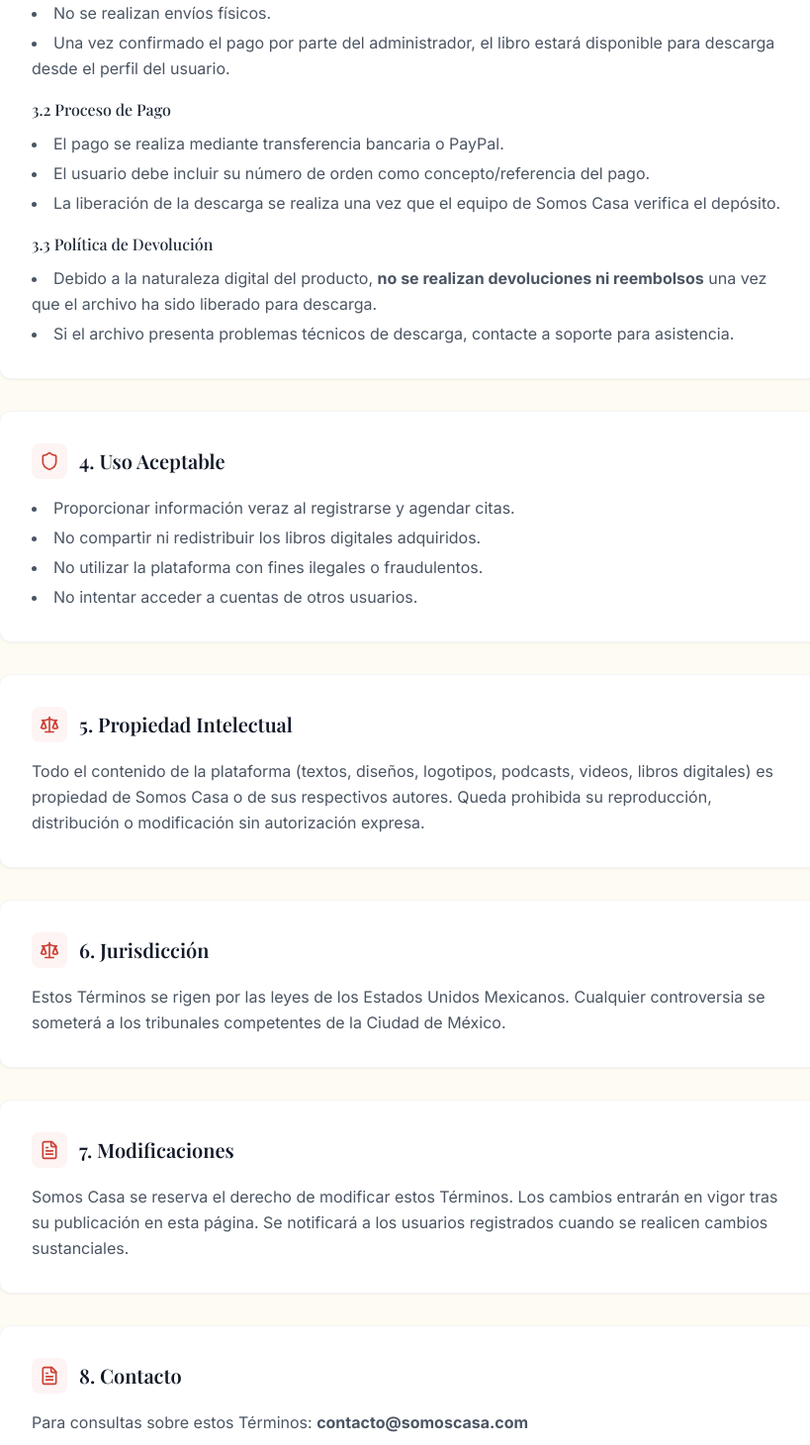
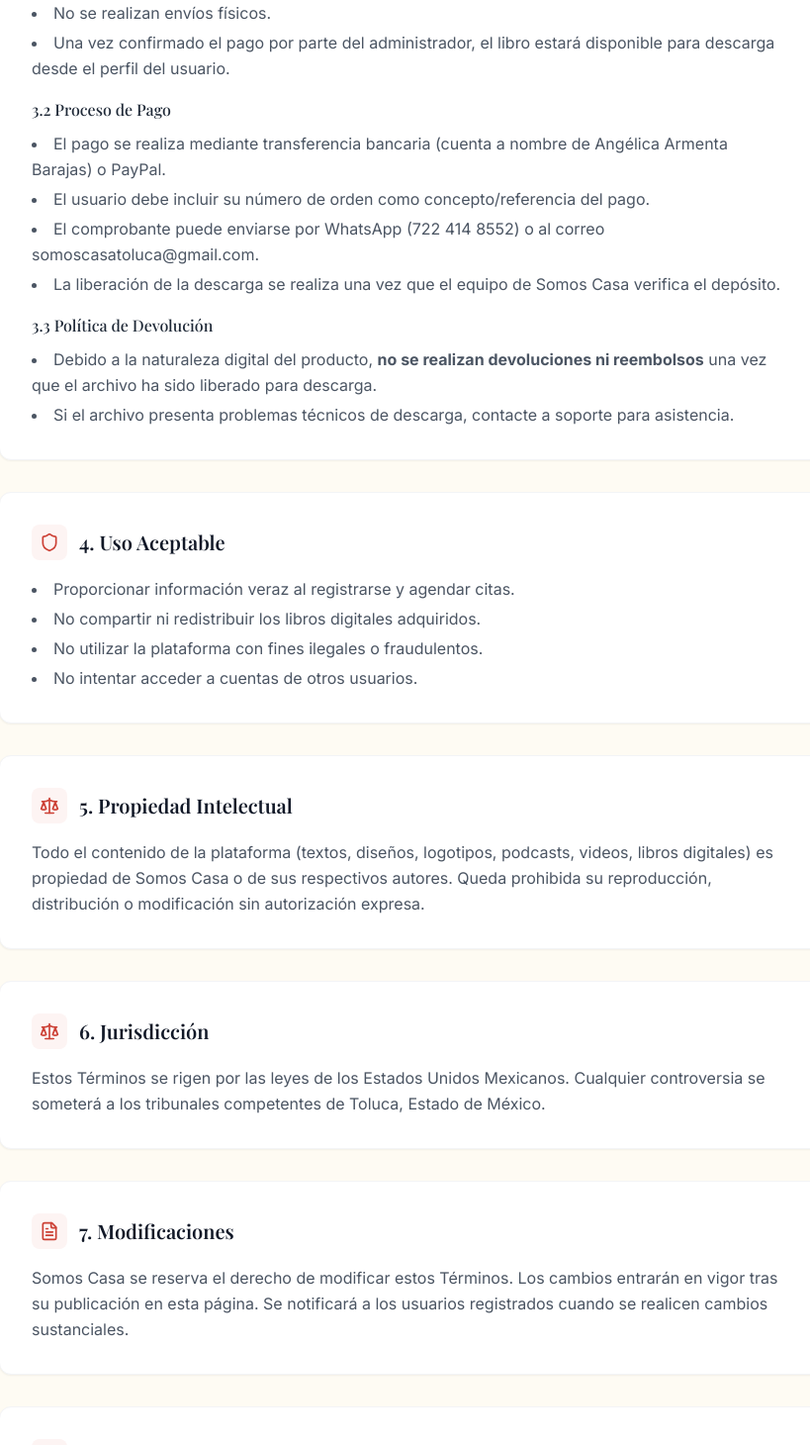
Before and after one commit to Abeldh/somos-casa, a React (Vite) app in the folder client/: page /terms in a window 1280 px wide. Shown: the part 1300-2760 px from the top of the page at 99% size, without its empty margins (225-1044 px from the left). Built offline with nearby package versions, Linux system fonts and the light colour scheme; no server answers.

Commit message:
feat: integrate real contact/payment data (email, bank account, WhatsApp) across checkout, legal docs, footer, CORS

```diff
--- a/client/src/components/booking/StepConfirmation.jsx
+++ b/client/src/components/booking/StepConfirmation.jsx
@@ -37,10 +37,13 @@
           <div className="bg-warm-50 rounded-xl p-5 text-left mb-6">
             <h4 className="font-semibold text-gray-900 text-sm mb-3">Datos de pago:</h4>
             <ul className="space-y-1.5 text-sm text-gray-700">
+              <li><strong>Transferencia:</strong> 4027 6600 1036 6823</li>
+              <li><strong>Beneficiario:</strong> Angélica Armenta Barajas</li>
               <li><strong>PayPal:</strong> <a href="https://paypal.me/AArmentaBarajas" target="_blank" rel="noopener noreferrer" className="text-blue-600 hover:underline">paypal.me/AArmentaBarajas</a></li>
               <li><strong>Monto:</strong> $500.00 MXN (paquete 4 sesiones)</li>
               <li><strong>Concepto:</strong> Asesoría mensual</li>
             </ul>
+            <p className="text-xs text-gray-500 mt-3">Envía tu comprobante por WhatsApp (722 414 8552) o a somoscasatoluca@gmail.com.</p>
           </div>
 
           <div className="text-left mb-6">
--- a/client/src/components/common/WhatsAppButton.jsx
+++ b/client/src/components/common/WhatsAppButton.jsx
@@ -1,13 +1,11 @@
 import { MessageCircle } from 'lucide-react';
 
-// Configura aquí el número de WhatsApp (formato internacional, solo dígitos).
-// Ejemplo México: 52 + 10 dígitos => '5215512345678'
-const WHATSAPP_NUMBER = '5210000000000';
+// Número de WhatsApp de Somos Casa (formato internacional, solo dígitos).
+const WHATSAPP_NUMBER = '527224148552';
 const DEFAULT_MESSAGE = 'Hola, me gustaría conocer más sobre las asesorías matrimoniales.';
 
 export default function WhatsAppButton() {
-  // Si no se ha configurado un número real, no renderizar el botón.
-  if (!WHATSAPP_NUMBER || WHATSAPP_NUMBER === '5210000000000') return null;
+  if (!WHATSAPP_NUMBER) return null;
 
   const href = `https://wa.me/${WHATSAPP_NUMBER}?text=${encodeURIComponent(DEFAULT_MESSAGE)}`;
 
--- a/client/src/components/layout/Footer.jsx
+++ b/client/src/components/layout/Footer.jsx
@@ -21,15 +21,15 @@
             <ul className="space-y-3 text-sm">
               <li className="flex items-center gap-2">
                 <Mail className="w-4 h-4 text-primary-400" />
-                <span>contacto@somoscasa.com</span>
+                <a href="mailto:somoscasatoluca@gmail.com" className="hover:text-primary-400 transition-colors break-all">somoscasatoluca@gmail.com</a>
               </li>
               <li className="flex items-center gap-2">
                 <Phone className="w-4 h-4 text-primary-400" />
-                <span>+52 (555) 123-4567</span>
+                <a href="https://wa.me/527224148552" target="_blank" rel="noopener noreferrer" className="hover:text-primary-400 transition-colors">+52 722 414 8552</a>
               </li>
               <li className="flex items-center gap-2">
                 <MapPin className="w-4 h-4 text-primary-400" />
-                <span>Ciudad de México, MX</span>
+                <span>Toluca, Estado de México, MX</span>
               </li>
             </ul>
           </div>
--- a/client/src/pages/CheckoutPage.jsx
+++ b/client/src/pages/CheckoutPage.jsx
@@ -59,11 +59,10 @@
           <div className="bg-white rounded-lg p-4 border border-gray-200">
             <p className="font-medium text-gray-800 text-sm mb-2">🏦 Transferencia bancaria</p>
             <ul className="space-y-1.5 text-sm text-gray-700">
-              <li><strong>Banco:</strong> [Tu banco aquí]</li>
-              <li><strong>CLABE:</strong> [Tu CLABE aquí]</li>
-              <li><strong>Beneficiario:</strong> Somos Casa</li>
+              <li><strong>Número de cuenta:</strong> 4027 6600 1036 6823</li>
+              <li><strong>Beneficiario:</strong> Angélica Armenta Barajas</li>
               <li><strong>Concepto:</strong> {orderNum}</li>
-              <li><strong>Monto:</strong> ${orderTotal > 0 ? orderTotal.toFixed(2) : '—'}</li>
+              <li><strong>Monto:</strong> ${orderTotal > 0 ? orderTotal.toFixed(2) : '—'} MXN</li>
             </ul>
           </div>
 
@@ -79,7 +78,7 @@
           </div>
         </div>
 
-        <p className="text-xs text-gray-500 mt-4">Envía tu comprobante por WhatsApp o email para agilizar la confirmación.</p>
+        <p className="text-xs text-gray-500 mt-4">Envía tu comprobante por WhatsApp (722 414 8552) o al correo somoscasatoluca@gmail.com para agilizar la confirmación.</p>
       </div>
 
       <div className="mb-8">
--- a/client/src/pages/LegalNoticePage.jsx
+++ b/client/src/pages/LegalNoticePage.jsx
@@ -13,7 +13,7 @@
           <Building2 className="w-5 h-5 text-primary-600 mt-1" />
           <div>
             <h3 className="font-semibold text-gray-900">Titular</h3>
-            <p className="text-gray-600 mt-1">Somos Casa Asesoría Matrimonial</p>
+            <p className="text-gray-600 mt-1">Somos Casa Asesoría Matrimonial — Angélica Armenta Barajas</p>
           </div>
         </div>
 
@@ -29,7 +29,7 @@
           <Building2 className="w-5 h-5 text-primary-600 mt-1" />
           <div>
             <h3 className="font-semibold text-gray-900">Domicilio</h3>
-            <p className="text-gray-600 mt-1">Ciudad de México, México</p>
+            <p className="text-gray-600 mt-1">Toluca, Estado de México, México</p>
           </div>
         </div>
 
@@ -37,7 +37,7 @@
           <Mail className="w-5 h-5 text-primary-600 mt-1" />
           <div>
             <h3 className="font-semibold text-gray-900">Contacto</h3>
-            <p className="text-gray-600 mt-1">contacto@somoscasa.com</p>
+            <p className="text-gray-600 mt-1">somoscasatoluca@gmail.com · WhatsApp +52 722 414 8552</p>
           </div>
         </div>
 
--- a/client/src/pages/PrivacyPolicyPage.jsx
+++ b/client/src/pages/PrivacyPolicyPage.jsx
@@ -29,9 +29,10 @@
             <strong>Somos Casa</strong> es el responsable del tratamiento de los datos personales que nos proporcionas a través de esta plataforma web.
           </p>
           <ul className="list-disc list-inside space-y-1 mt-3">
-            <li><strong>Razón social:</strong> Somos Casa Asesoría Matrimonial</li>
-            <li><strong>Correo de contacto:</strong> contacto@somoscasa.com</li>
-            <li><strong>Ubicación:</strong> Ciudad de México, México</li>
+            <li><strong>Razón social:</strong> Somos Casa Asesoría Matrimonial — Angélica Armenta Barajas</li>
+            <li><strong>Correo de contacto:</strong> somoscasatoluca@gmail.com</li>
+            <li><strong>WhatsApp:</strong> +52 722 414 8552</li>
+            <li><strong>Ubicación:</strong> Toluca, Estado de México, México</li>
           </ul>
         </Section>
 
@@ -105,8 +106,8 @@
           </div>
           <p className="mt-4 text-sm text-gray-600">
             Para ejercer cualquiera de estos derechos, envía un correo a{' '}
-            <a href="mailto:contacto@somoscasa.com" className="text-primary-600 font-medium hover:underline">
-              contacto@somoscasa.com
+            <a href="mailto:somoscasatoluca@gmail.com" className="text-primary-600 font-medium hover:underline">
+              somoscasatoluca@gmail.com
             </a>{' '}
             con el asunto "Derechos ARCO" incluyendo tu nombre completo y correo registrado.
           </p>
@@ -148,7 +149,8 @@
           <p>Si tienes preguntas o inquietudes sobre esta política o el manejo de tus datos:</p>
           <div className="mt-4 bg-white border border-gray-200 rounded-xl p-6">
             <ul className="space-y-2 text-sm">
-              <li><strong>Email:</strong> contacto@somoscasa.com</li>
+              <li><strong>Email:</strong> somoscasatoluca@gmail.com</li>
+              <li><strong>WhatsApp:</strong> +52 722 414 8552</li>
               <li><strong>Asunto sugerido:</strong> "Protección de Datos - [Tu consulta]"</li>
               <li><strong>Tiempo de respuesta:</strong> Máximo 10 días hábiles</li>
             </ul>
--- a/client/src/pages/TermsPage.jsx
+++ b/client/src/pages/TermsPage.jsx
@@ -52,8 +52,9 @@
 
           <h4 className="font-medium text-gray-800 mt-4">3.2 Proceso de Pago</h4>
           <ul className="list-disc list-inside mt-2 space-y-1">
-            <li>El pago se realiza mediante transferencia bancaria o PayPal.</li>
+            <li>El pago se realiza mediante transferencia bancaria (cuenta a nombre de Angélica Armenta Barajas) o PayPal.</li>
             <li>El usuario debe incluir su número de orden como concepto/referencia del pago.</li>
+            <li>El comprobante puede enviarse por WhatsApp (722 414 8552) o al correo somoscasatoluca@gmail.com.</li>
             <li>La liberación de la descarga se realiza una vez que el equipo de Somos Casa verifica el depósito.</li>
           </ul>
 
@@ -78,7 +79,7 @@
         </Section>
 
         <Section icon={Scale} title="6. Jurisdicción">
-          <p>Estos Términos se rigen por las leyes de los Estados Unidos Mexicanos. Cualquier controversia se someterá a los tribunales competentes de la Ciudad de México.</p>
+          <p>Estos Términos se rigen por las leyes de los Estados Unidos Mexicanos. Cualquier controversia se someterá a los tribunales competentes de Toluca, Estado de México.</p>
         </Section>
 
         <Section icon={FileText} title="7. Modificaciones">
@@ -86,7 +87,7 @@
         </Section>
 
         <Section icon={FileText} title="8. Contacto">
-          <p>Para consultas sobre estos Términos: <strong>contacto@somoscasa.com</strong></p>
+          <p>Para consultas sobre estos Términos: <strong>somoscasatoluca@gmail.com</strong> · WhatsApp <strong>+52 722 414 8552</strong></p>
         </Section>
       </div>
     </div>
```
Also changed, not shown: 1 other file (tests, documents, lock files or other folders).
